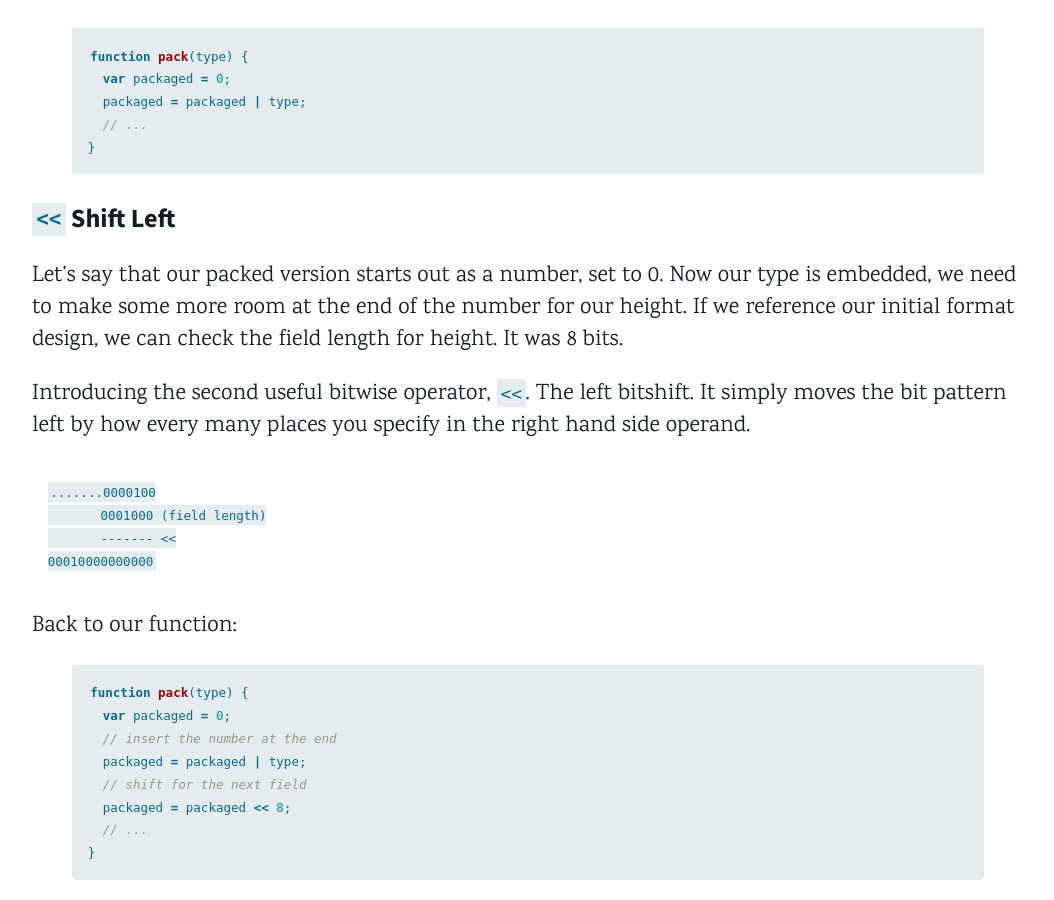
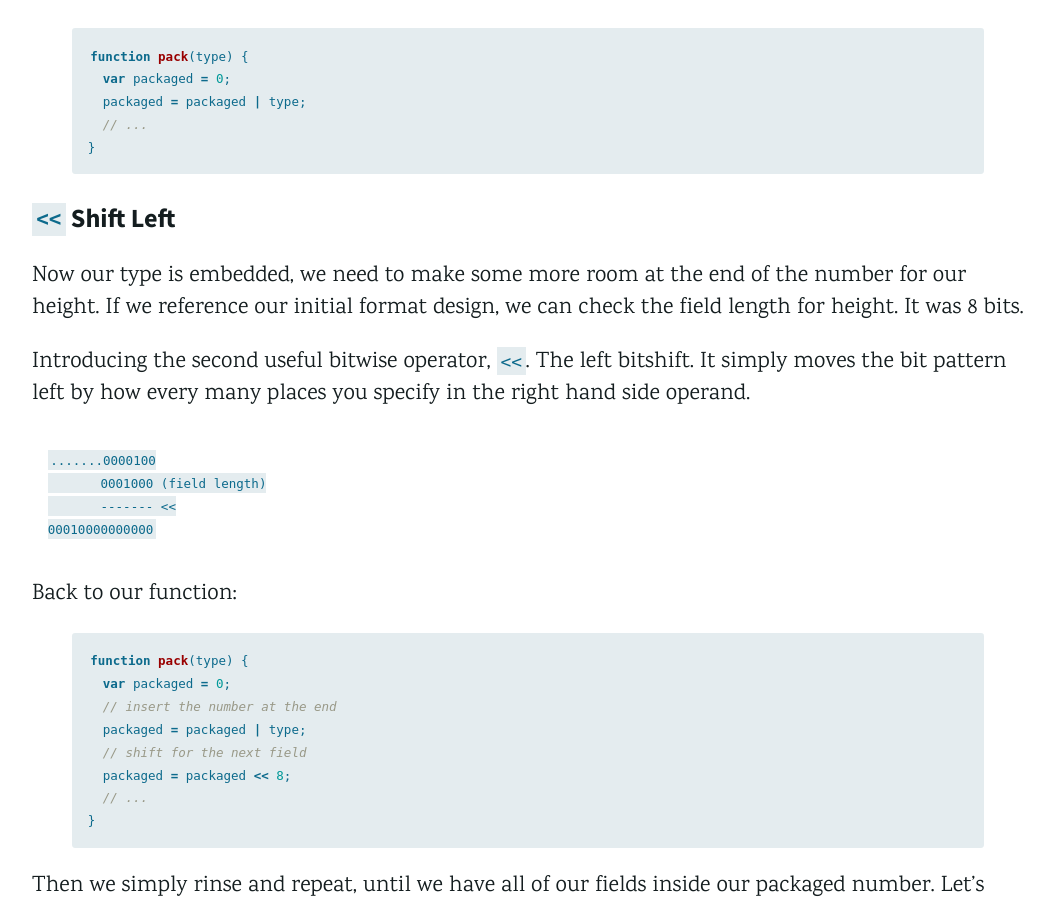
Before and after one commit to danprince/danthedev.com, a Jekyll site: the page built from _posts/15-07-25-binary-in-javascript.md, in a window 1280 px wide and 900 px high, scrolled down 6043 px. Shown: the whole window, without its empty margins (112-1166 px from the left). Built offline with Jekyll 4.4.1, drawn with Linux system fonts in a browser that asks for light colours.

Commit message:
removed duplicated line

```diff
--- a/_posts/15-07-25-binary-in-javascript.md
+++ b/_posts/15-07-25-binary-in-javascript.md
@@ -161,7 +161,6 @@ function pack(type) {
 
 ### `<<` Shift Left
 
-Let's say that our packed version starts out as a number, set to 0.
 Now our type is embedded, we need to make some more room at the end of the number for our height. If we reference our initial format design, we can check the field length for height. It was 8 bits.
 
 Introducing the second useful bitwise operator, `<<`. The left bitshift. It simply moves the bit pattern left by how every many places you specify in the right hand side operand.
```
